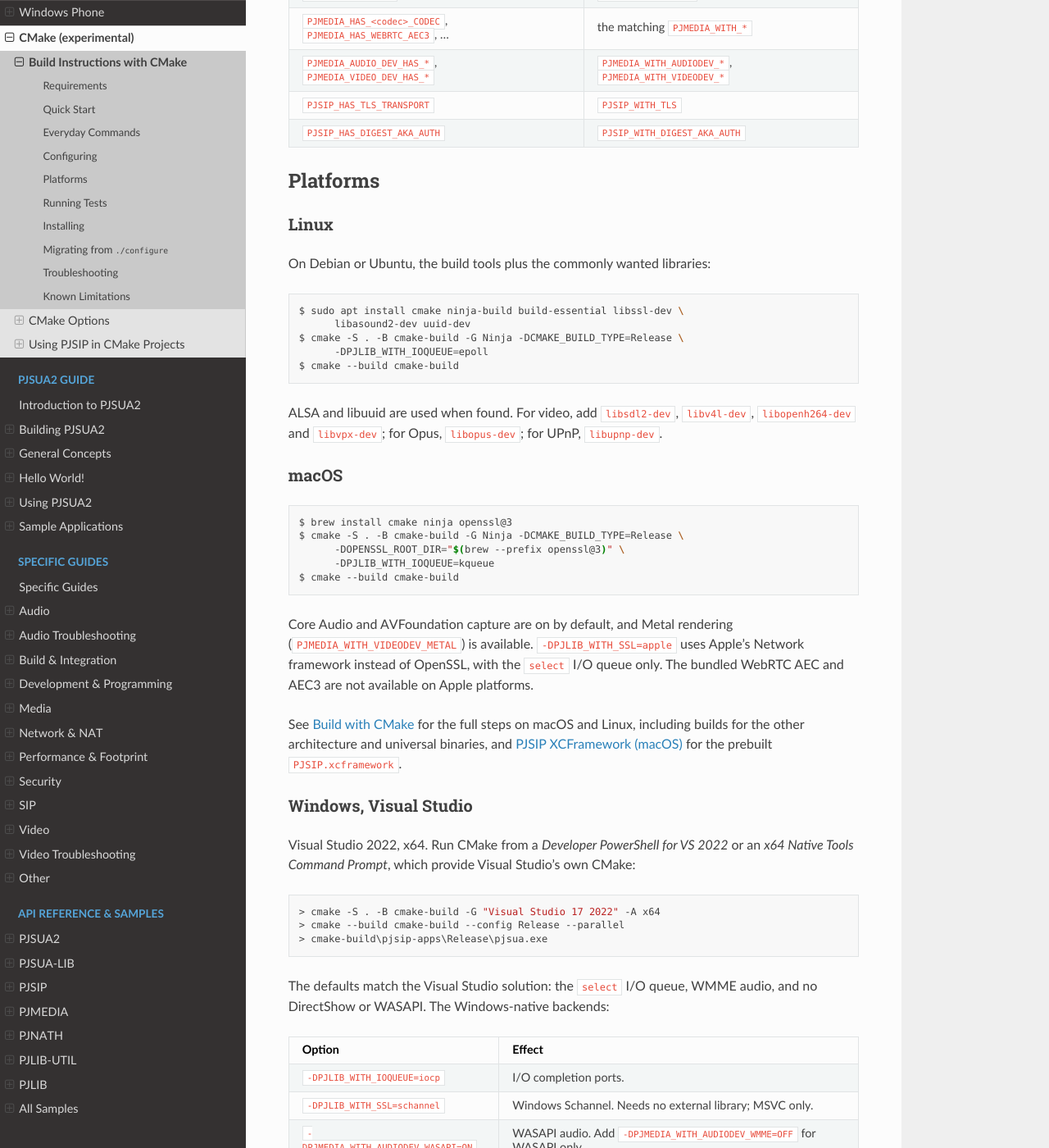
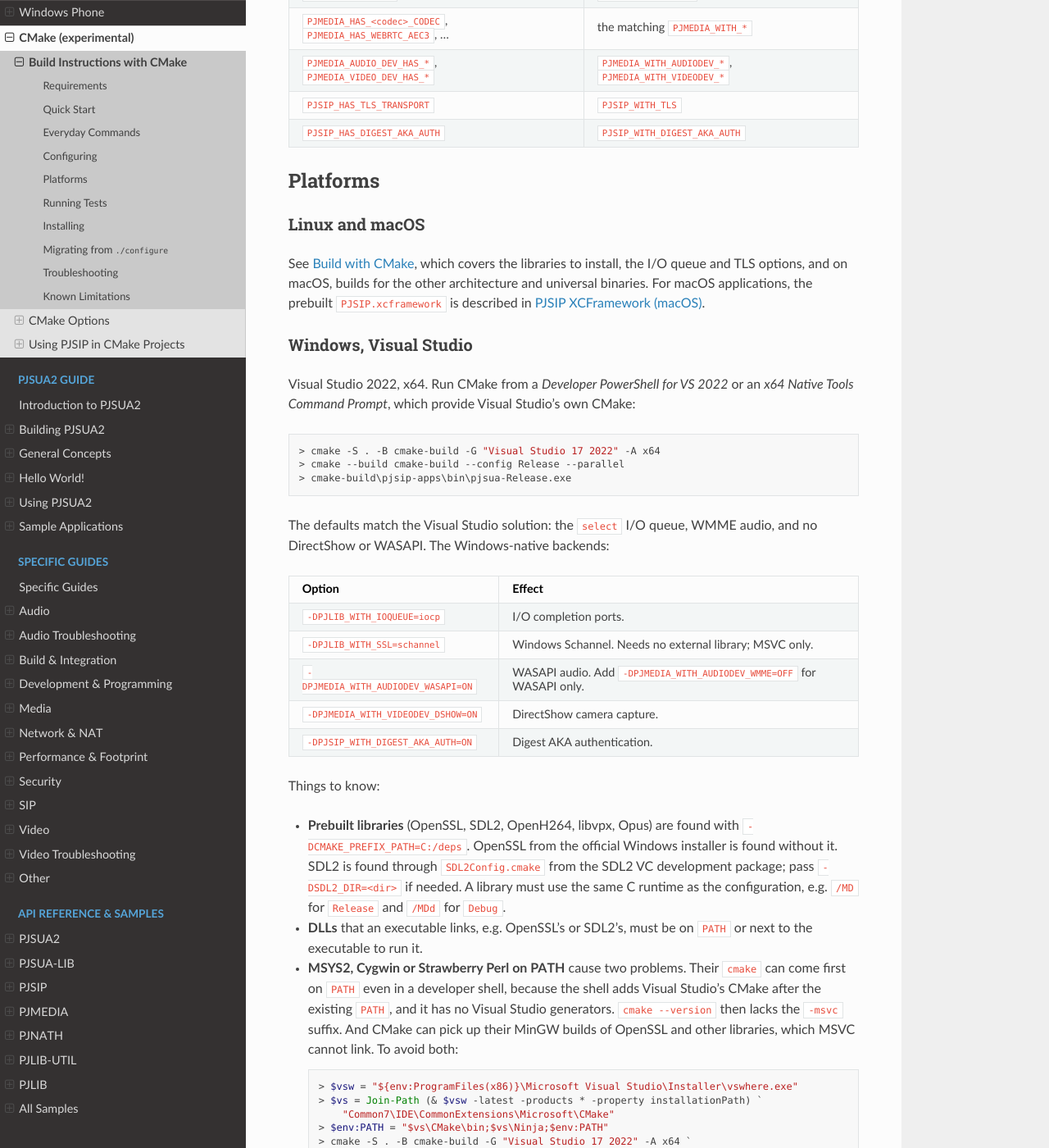
Before and after one commit to pjsip/pjproject_docs, a Sphinx documentation site: the page built from docs/source/get-started/cmake/build_instructions.rst, in a window 1280 px wide and 1400 px high, scrolled down 3317 px. Shown: the whole window at 82% size. Built offline with Sphinx 7.4.7 and the Read the Docs theme 3.1.0, drawn with Linux system fonts in a browser that asks for light colours; the version number could not be read and is left out.

Commit message:
Mac/Linux: address review, move the CMake page's Linux and macOS sections
- The general CMake page's Linux and macOS sections now point at the
  Mac/Linux CMake page. What they had that it lacked moves there: the
  Debian/Ubuntu and Homebrew packages, the native I/O queue (epoll,
  kqueue), Homebrew's keg-only openssl@3 needing OPENSSL_ROOT_DIR, and
  the Apple TLS backend needing the select I/O queue. Their claim that
  the WebRTC AEC is not available on Apple is dropped: it is built there
  since pjsip/pjproject#5387.
- Windows: pjsua is built as pjsip-apps\bin\pjsua-Release.exe with
  Visual Studio (Copilot review).
- Drop the experimental banner sentence from the Mac/Linux CMake page.

```diff
--- a/docs/source/get-started/cmake/build_instructions.rst
+++ b/docs/source/get-started/cmake/build_instructions.rst
@@ -182,44 +182,13 @@ undefined symbols at link time. Remove them and use the option instead:
 Platforms
 ---------
 
-Linux
-^^^^^
+Linux and macOS
+^^^^^^^^^^^^^^^
 
-On Debian or Ubuntu, the build tools plus the commonly wanted libraries:
-
-.. code-block:: shell
-
-   $ sudo apt install cmake ninja-build build-essential libssl-dev \
-         libasound2-dev uuid-dev
-   $ cmake -S . -B cmake-build -G Ninja -DCMAKE_BUILD_TYPE=Release \
-         -DPJLIB_WITH_IOQUEUE=epoll
-   $ cmake --build cmake-build
-
-ALSA and libuuid are used when found. For video, add ``libsdl2-dev``,
-``libv4l-dev``, ``libopenh264-dev`` and ``libvpx-dev``; for Opus,
-``libopus-dev``; for UPnP, ``libupnp-dev``.
-
-macOS
-^^^^^
-
-.. code-block:: shell
-
-   $ brew install cmake ninja openssl@3
-   $ cmake -S . -B cmake-build -G Ninja -DCMAKE_BUILD_TYPE=Release \
-         -DOPENSSL_ROOT_DIR="$(brew --prefix openssl@3)" \
-         -DPJLIB_WITH_IOQUEUE=kqueue
-   $ cmake --build cmake-build
-
-Core Audio and AVFoundation capture are on by default, and Metal rendering
-(``PJMEDIA_WITH_VIDEODEV_METAL``) is available. ``-DPJLIB_WITH_SSL=apple``
-uses Apple's Network framework instead of OpenSSL, with the ``select`` I/O
-queue only. The bundled WebRTC AEC and AEC3 are not available on Apple
-platforms.
-
-See :doc:`/get-started/posix/build_cmake` for the full steps on macOS and
-Linux, including builds for the other architecture and universal binaries,
-and :doc:`/get-started/posix/framework` for the prebuilt
-``PJSIP.xcframework``.
+See :doc:`/get-started/posix/build_cmake`, which covers the libraries to
+install, the I/O queue and TLS options, and on macOS, builds for the other
+architecture and universal binaries. For macOS applications, the prebuilt
+``PJSIP.xcframework`` is described in :doc:`/get-started/posix/framework`.
 
 Windows, Visual Studio
 ^^^^^^^^^^^^^^^^^^^^^^
@@ -232,7 +201,7 @@ CMake:
 
    > cmake -S . -B cmake-build -G "Visual Studio 17 2022" -A x64
    > cmake --build cmake-build --config Release --parallel
-   > cmake-build\pjsip-apps\Release\pjsua.exe
+   > cmake-build\pjsip-apps\bin\pjsua-Release.exe
 
 The defaults match the Visual Studio solution: the ``select`` I/O queue,
 WMME audio, and no DirectShow or WASAPI. The Windows-native backends:
```
Also changed, not shown: docs/source/get-started/posix/build_cmake.rst (+30 -5 lines).
